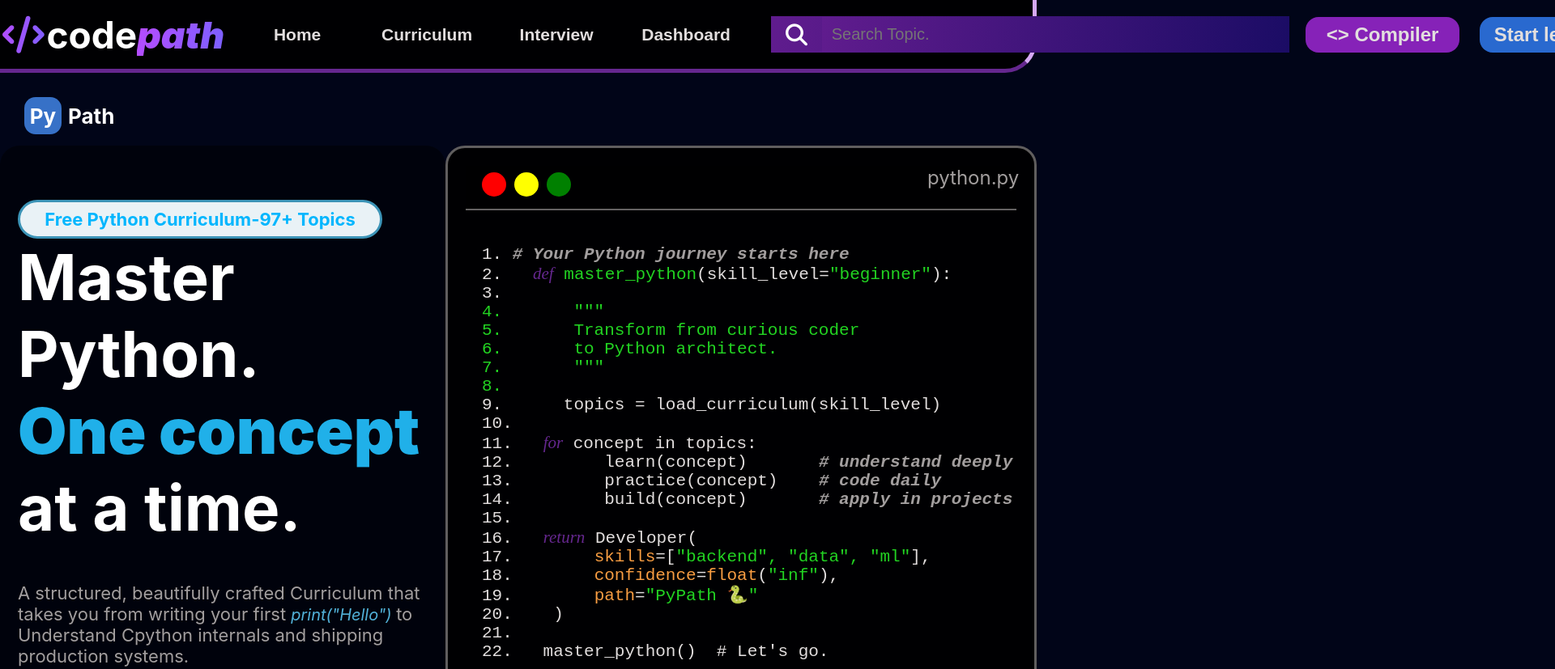
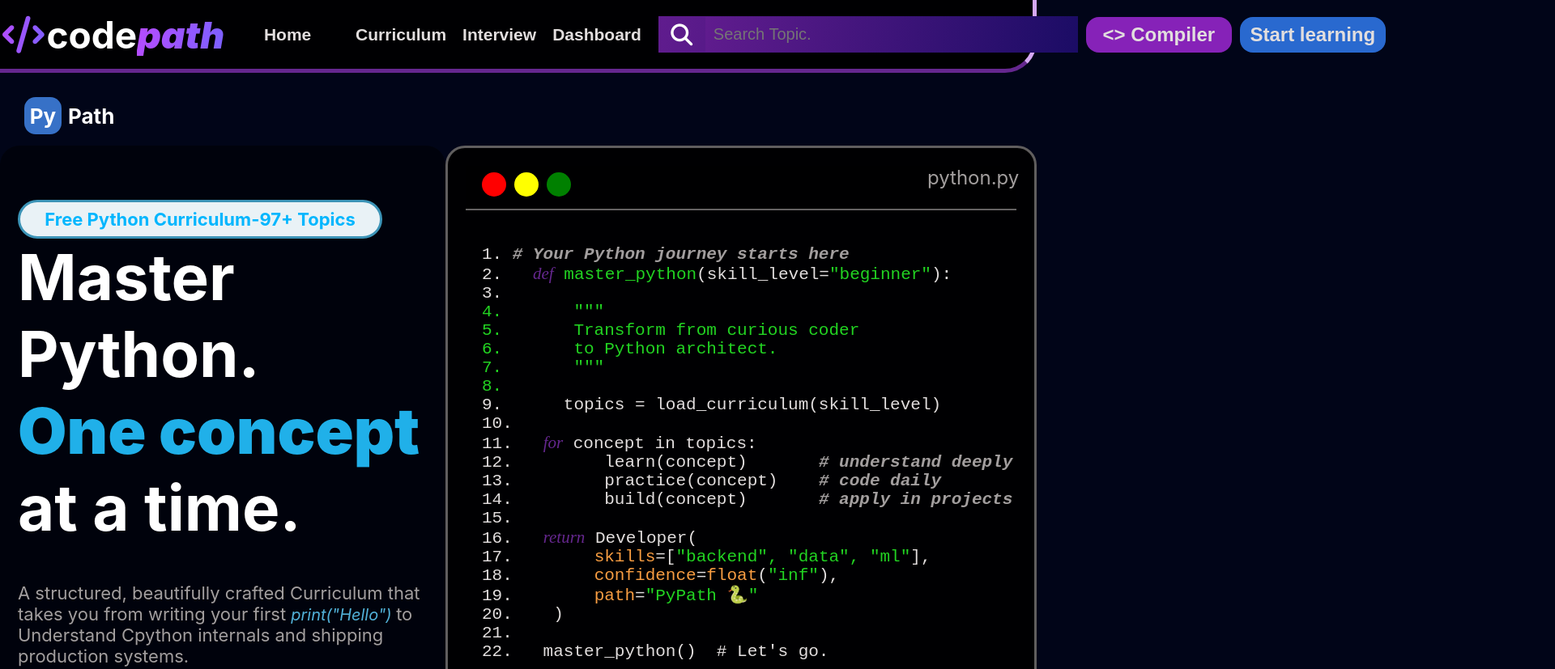
Before and after one commit to raviranjanth963/codepath, a plain HTML site: page python_first.html in a window 1280 px wide. Shown: the top 827 px of the page at 81% size, 1920 px wide, since content can reach past the window. Drawn offline with Linux system fonts and the light colour scheme.

Commit message:
correct some code

```diff
--- a/python_first.css
+++ b/python_first.css
@@ -99,7 +99,7 @@ dfn {
     font-weight: bold;
     background: none;
     border: none;
-    margin-left: 20px;
+    margin-left: 8px;
     color: #e2dede;
 }
 
@@ -114,6 +114,7 @@ dfn {
     display: flex;
     justify-content: space-evenly;
     align-items: center;
+    width: 100%;
 }
 
 .search {
@@ -122,11 +123,11 @@ dfn {
     justify-content: space-evenly;
     align-items: center;
     height: 45px;
-    width: 640px;
+    width: 520px;
     background: rgba(0, 0, 0, 0.6);
     background: linear-gradient(100deg, #601c8e, #1b0c65);
-    margin-right: 20px;
-    margin-left: 35px;
+    margin-right: 10px;
+    margin-left: 15px;
 }
 
 .search:hover {
@@ -137,11 +138,11 @@ dfn {
     background: none;
     border: 0px;
     height: 43px;
-    width: 575px;
+    width: 460px;
     background: linear-gradient(100deg, #601c8e, #1b0c65);
     font-size: 20px;
     color: #e2dede;
-    padding-left: 12px;
+    padding-left: 10px;
 }
 
 .log i {
@@ -158,18 +159,18 @@ dfn {
 }
 
 .btn2 {
-    width: 190px;
+    width: 180px;
     height: 44px;
     background: rgb(41, 105, 207);
     font-size: 24px;
     font-weight: bolder;
     color: #e2dede;
     border-radius: 16px;
-    margin-left: 25px;
+    margin-left: 10px;
 }
 
 .btn3 {
-    width: 190px;
+    width: 180px;
     height: 44px;
     background: rgb(134, 34, 184);
     font-size: 24px;
--- a/road_map3.css
+++ b/road_map3.css
@@ -74,7 +74,7 @@ dfn {
     display: flex;
     align-items: center;
     justify-content: center;
-    margin-left: 600px;
+    margin-left: 500px;
     padding-left: 50px;
 }
 
```
